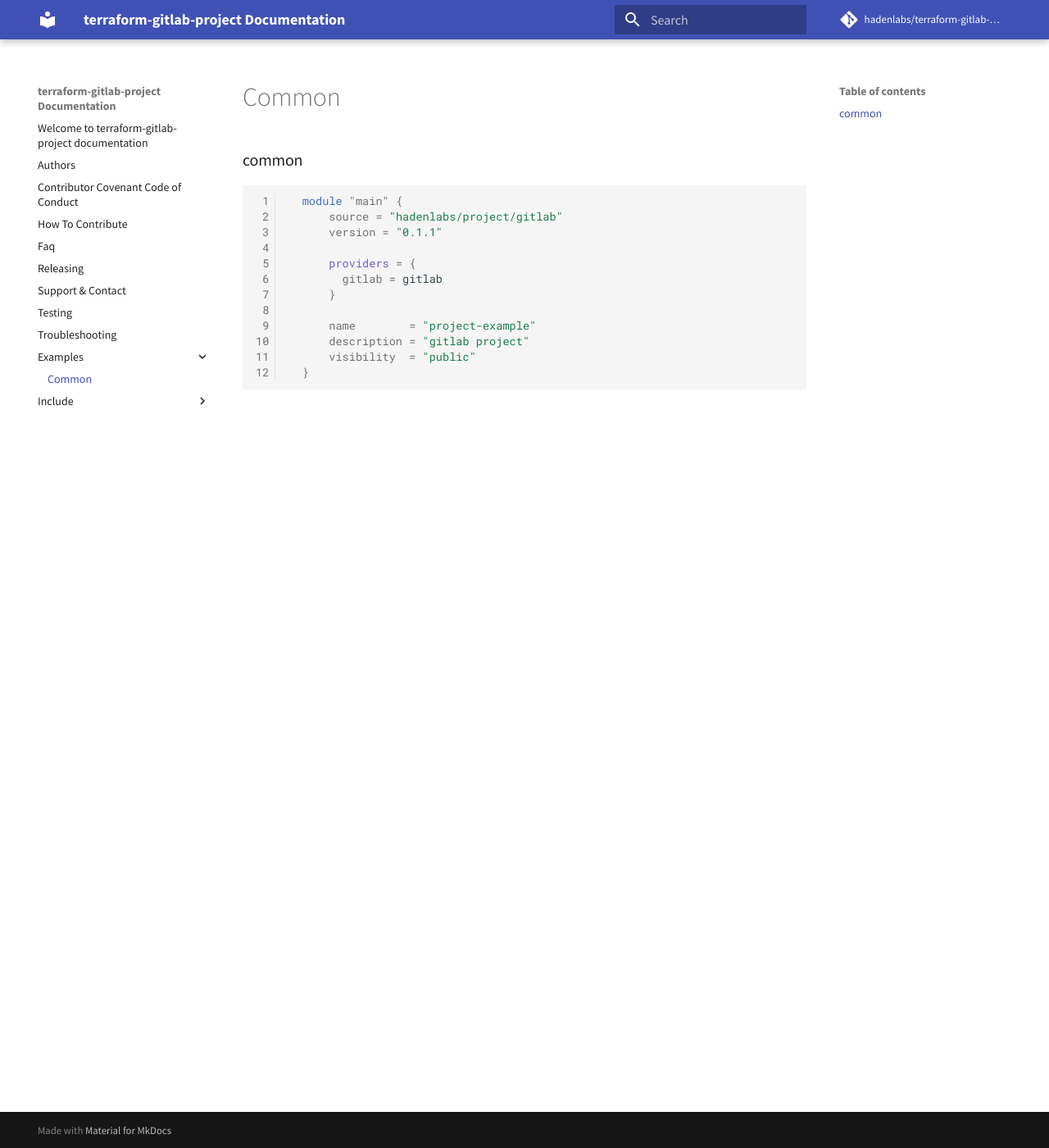
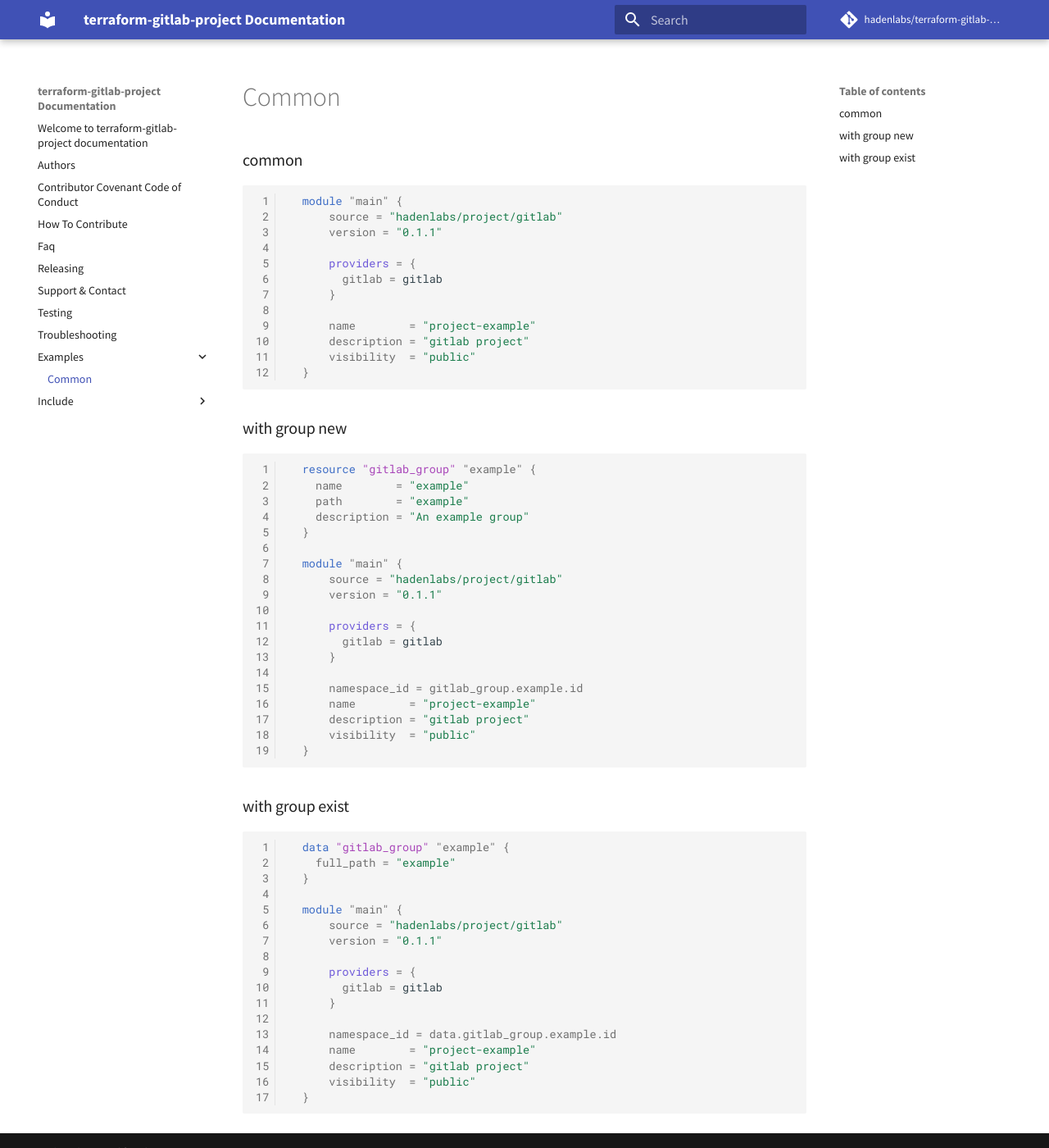
Before and after one commit to hadenlabs/terraform-gitlab-project, an MkDocs documentation site: the page built from docs/examples/common.md, in a window 1280 px wide and 1400 px high. Shown: the whole window at 82% size. Built offline with MkDocs 1.6.1 and Material for MkDocs 9.7.7, drawn with Linux system fonts in a browser that asks for light colours; comment, search, counter and statistics services are not loaded.

Commit message:
chore: implement documentation implement module (#13)

````diff
--- a/docs/examples/common.md
+++ b/docs/examples/common.md
@@ -16,3 +16,53 @@
   }
 
 ```
+
+### with group new
+
+```hcl
+
+  resource "gitlab_group" "example" {
+    name        = "example"
+    path        = "example"
+    description = "An example group"
+  }
+
+  module "main" {
+      source = "hadenlabs/project/gitlab"
+      version = "0.1.1"
+
+      providers = {
+        gitlab = gitlab
+      }
+
+      namespace_id = gitlab_group.example.id
+      name        = "project-example"
+      description = "gitlab project"
+      visibility  = "public"
+  }
+
+```
+
+### with group exist
+
+```hcl
+
+  data "gitlab_group" "example" {
+    full_path = "example"
+  }
+
+  module "main" {
+      source = "hadenlabs/project/gitlab"
+      version = "0.1.1"
+
+      providers = {
+        gitlab = gitlab
+      }
+
+      namespace_id = data.gitlab_group.example.id
+      name        = "project-example"
+      description = "gitlab project"
+      visibility  = "public"
+  }
+
+```
````
Also changed, not shown: README.md (+51 -0 lines), docs/include/terraform.md (+1 -0 lines).
